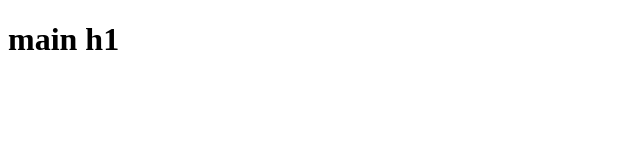
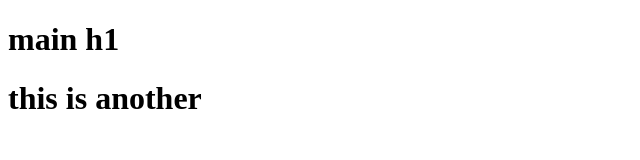
Before and after one commit to pchuang34/learning-git, a plain HTML site: page index.html in a window 1280 px wide. Shown: the whole page, without its empty margins (0-640 px from the left). Drawn offline with Linux system fonts and the light colour scheme.

Commit message:
another h1

```diff
--- a/index.html
+++ b/index.html
@@ -5,5 +5,6 @@
 </head>
 <body>
   <h1>main h1</h1>
+  <h1>this is another</h1>
 </body>
 </html>
```
